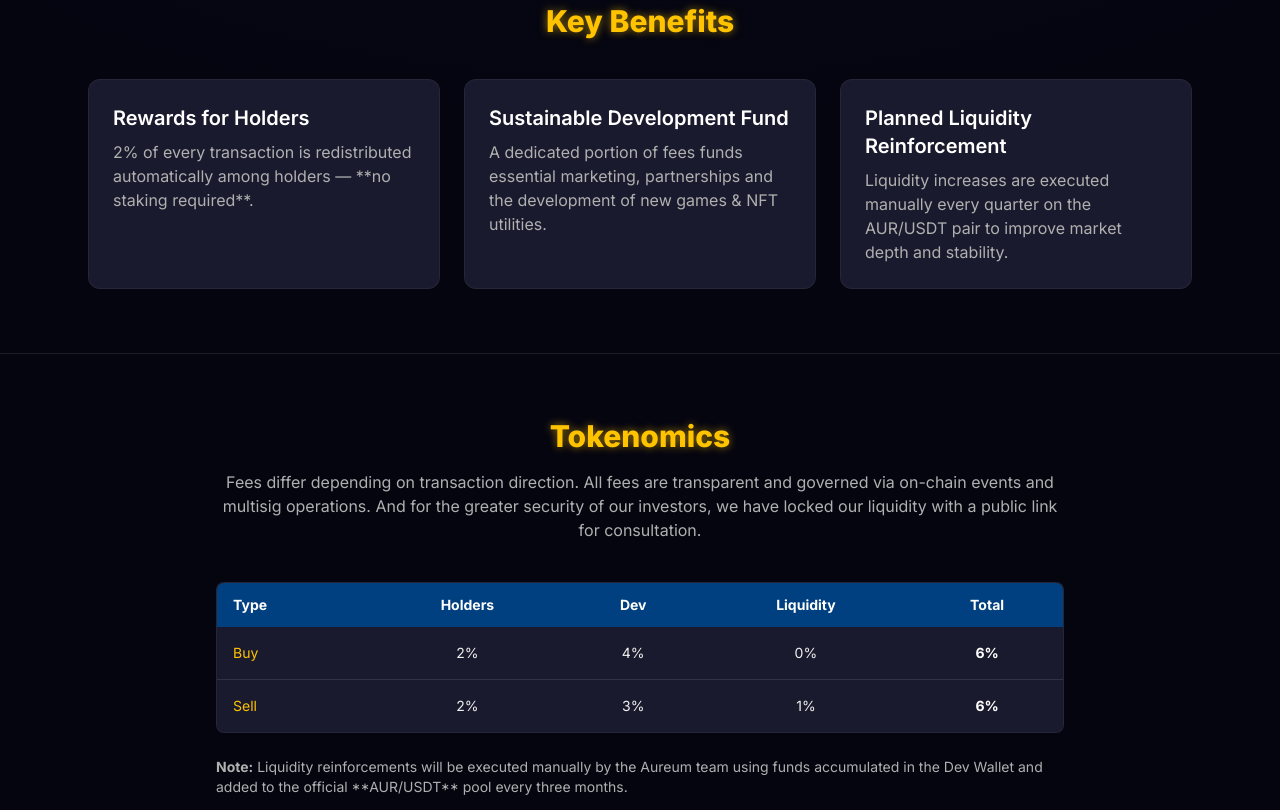
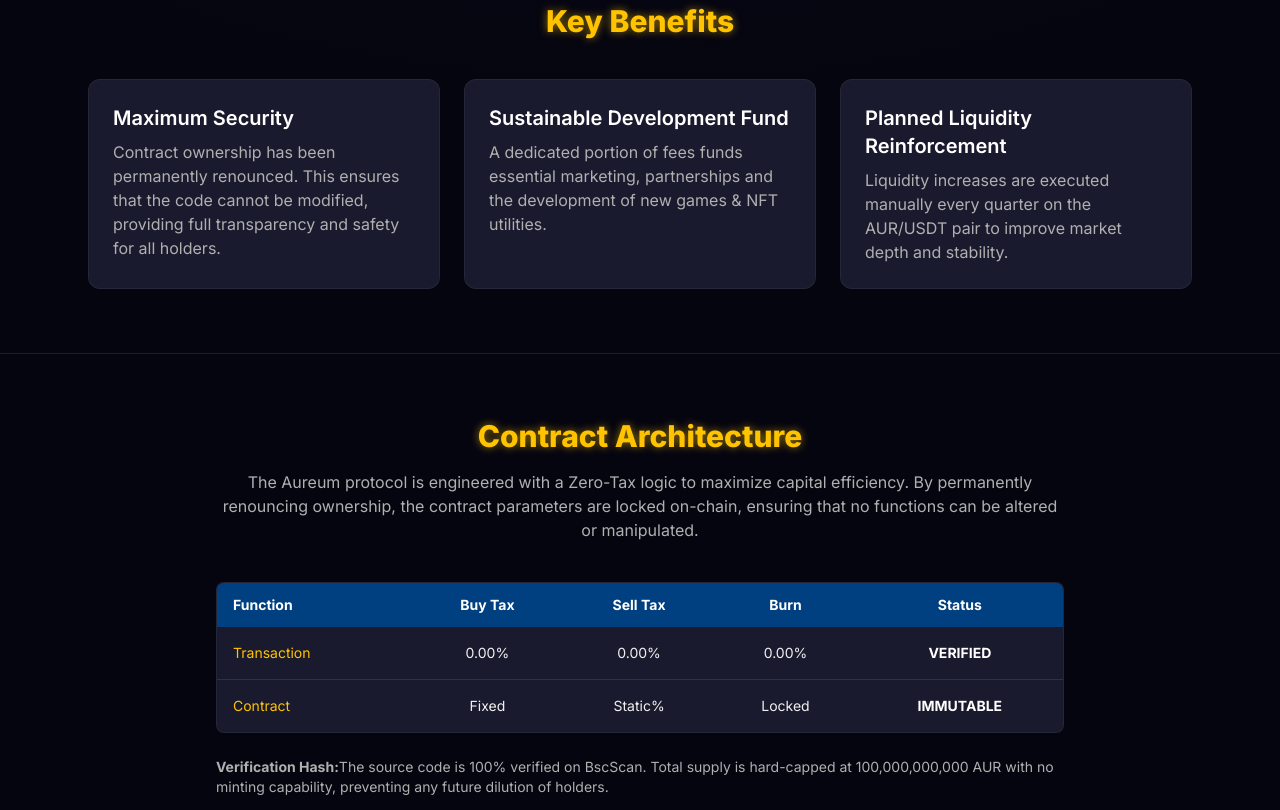
Before and after one commit to aureumsuport-beep/aureum-site, a plain HTML site: page index.html in a window 1280 px wide. Shown: the part 1430-2240 px from the top of the page. Drawn offline with nearby package versions, Linux system fonts and the light colour scheme.

Commit message:
Update contract addresses and tokenomics section

```diff
--- a/index.html
+++ b/index.html
@@ -97,12 +97,12 @@
                 <a href="#roadmap" class="text-white/80 hover:text-white glow-blue">Roadmap</a>
                 <a href="#community" class="text-white/80 hover:text-white glow-blue">Community</a>
 
-                <a href="https://pancakeswap.finance/swap?outputCurrency=0x2072fBD640d13b547261Cf13e47C96212fDE746b" target="_blank" class="ml-4 bg-glow-gold text-slate-900 px-4 py-2 rounded-full font-semibold hover:opacity-90 transition">Buy AUR</a>
+                <a href="https://pancakeswap.finance/swap?outputCurrency=0xA0396cCB01fE80A15254e1d17Cc4eF07f40FaF14" target="_blank" class="ml-4 bg-glow-gold text-slate-900 px-4 py-2 rounded-full font-semibold hover:opacity-90 transition">Buy AUR</a>
 
             </nav>
 
             <div class="md:hidden">
-                <a href="https://pancakeswap.finance/swap?outputCurrency=0x2072fBD640d13b547261Cf13e47C96212fDE746b" target="_blank" class="bg-glow-gold text-slate-900 px-4 py-2 rounded-full font-semibold hover:opacity-90 transition">Buy AUR</a>
+                <a href="https://pancakeswap.finance/swap?outputCurrency=0xA0396cCB01fE80A15254e1d17Cc4eF07f40FaF14" target="_blank" class="bg-glow-gold text-slate-900 px-4 py-2 rounded-full font-semibold hover:opacity-90 transition">Buy AUR</a>
             </div>
         </div>
     </header>
@@ -118,7 +118,7 @@
                     📄 Whitepaper
                 </a>
 
-                <a href="https://bscscan.com/token/0x2072fBD640d13b547261Cf13e47C96212fDE746b" target="_blank" class="inline-flex items-center gap-2 bg-yellow-600 text-white px-5 py-3 rounded-full font-bold hover:scale-[1.03] transition shadow-lg shadow-yellow-900/50">
+                <a href="https://bscscan.com/token/0xA0396cCB01fE80A15254e1d17Cc4eF07f40FaF14" target="_blank" class="inline-flex items-center gap-2 bg-yellow-600 text-white px-5 py-3 rounded-full font-bold hover:scale-[1.03] transition shadow-lg shadow-yellow-900/50">
                     🔗 Contract (BSC)
                 </a>
 
@@ -126,13 +126,13 @@
                     🔒 Blocked Liquidity
                 </a>
 
-                <a href="https://www.dextools.io/app/en/bnb/pair-explorer/0x2072fBD640d13b547261Cf13e47C96212fDE746b" target="_blank" class="inline-flex items-center gap-2 bg-green-500 text-slate-900 px-5 py-3 rounded-full font-bold hover:scale-[1.03] transition shadow-lg shadow-green-900/50">
+                <a href="https://www.dextools.io/app/en/bnb/pair-explorer/0xA0396cCB01fE80A15254e1d17Cc4eF07f40FaF14" target="_blank" class="inline-flex items-center gap-2 bg-green-500 text-slate-900 px-5 py-3 rounded-full font-bold hover:scale-[1.03] transition shadow-lg shadow-green-900/50">
                     📈 Live Chart (DEXT)
                 </a>
             </div>
 
             <div class="mt-10 p-5 card-component rounded-2xl">
-                <p class="text-sm text-white/80">**BSC Contract Address:** 0x2072fBD640d13b547261Cf13e47C96212fDE746b</p>
+                <p class="text-sm text-white/80">**BSC Contract Address:** 0xA0396cCB01fE80A15254e1d17Cc4eF07f40FaF14</p>
             </div>
         </div>
 
@@ -167,8 +167,8 @@
         <h2 class="text-3xl font-extrabold text-center text-sky-900 glow-gold">Key Benefits</h2>
         <div class="mt-10 grid md:grid-cols-3 gap-6">
             <div class="p-6 rounded-xl card-component hover:border-blue-400">
-                <h4 class="font-semibold text-xl text-white">Rewards for Holders</h4>
-                <p class="mt-2 text-slate-600">2% of every transaction is redistributed automatically among holders — **no staking required**.</p>
+                <h4 class="font-semibold text-xl text-white">Maximum Security</h4>
+                <p class="mt-2 text-slate-600">Contract ownership has been permanently renounced. This ensures that the code cannot be modified, providing full transparency and safety for all holders.</p>
             </div>
             <div class="p-6 rounded-xl card-component hover:border-blue-400">
                 <h4 class="font-semibold text-xl text-white">Sustainable Development Fund</h4>
@@ -183,42 +183,42 @@
 
     <section id="tokenomics" class="border-t border-b border-slate-100 py-16">
         <div class="max-w-4xl mx-auto px-6">
-            <h2 class="text-3xl font-extrabold text-center text-sky-900 glow-gold">Tokenomics</h2>
+            <h2 class="text-3xl font-extrabold text-center text-sky-900 glow-gold">Contract Architecture</h2>
 
-            <p class="mt-4 text-center text-slate-600">Fees differ depending on transaction direction. All fees are transparent and governed via on-chain events and multisig operations. And for the greater security of our investors, we have locked our liquidity with a public link for consultation.</p>
+            <p class="mt-4 text-center text-slate-600">The Aureum protocol is engineered with a Zero-Tax logic to maximize capital efficiency. By permanently renouncing ownership, the contract parameters are locked on-chain, ensuring that no functions can be altered or manipulated.</p>
 
             <div class="mt-10 overflow-x-auto rounded-lg card-component">
                 <table class="w-full text-sm tokenomics-table">
                     <thead class="bg-[#004080] text-white">
                         <tr>
-                            <th class="py-3 px-4 text-left">Type</th>
-                            <th class="py-3 px-4">Holders</th>
-                            <th class="py-3 px-4">Dev</th>
-                            <th class="py-3 px-4">Liquidity</th>
-                            <th class="py-3 px-4">Total</th>
+                            <th class="py-3 px-4 text-left">Function</th>
+                            <th class="py-3 px-4">Buy Tax</th>
+                            <th class="py-3 px-4">Sell Tax</th>
+                            <th class="py-3 px-4">Burn</th>
+                            <th class="py-3 px-4">Status</th>
                         </tr>
                     </thead>
                     <tbody class="divide-y divide-white/10">
                         <tr>
-                            <td class="py-4 px-4 text-left font-medium text-sky-900">Buy</td>
-                            <td class="py-4 px-4 text-center">2%</td>
-                            <td class="py-4 px-4 text-center">4%</td>
-                            <td class="py-4 px-4 text-center">0%</td>
-                            <td class="py-4 px-4 text-center font-bold text-white">6%</td>
+                            <td class="py-4 px-4 text-left font-medium text-sky-900">Transaction</td>
+                            <td class="py-4 px-4 text-center">0.00%</td>
+                            <td class="py-4 px-4 text-center">0.00%</td>
+                            <td class="py-4 px-4 text-center">0.00%</td>
+                            <td class="py-4 px-4 text-center font-bold text-white">VERIFIED</td>
                         </tr>
                         <tr>
-                            <td class="py-4 px-4 text-left font-medium text-sky-900">Sell</td>
-                            <td class="py-4 px-4 text-center">2%</td>
-                            <td class="py-4 px-4 text-center">3%</td>
-                            <td class="py-4 px-4 text-center">1%</td>
-                            <td class="py-4 px-4 text-center font-bold text-white">6%</td>
+                            <td class="py-4 px-4 text-left font-medium text-sky-900">Contract</td>
+                            <td class="py-4 px-4 text-center">Fixed</td>
+                            <td class="py-4 px-4 text-center">Static%</td>
+                            <td class="py-4 px-4 text-center">Locked</td>
+                            <td class="py-4 px-4 text-center font-bold text-white">IMMUTABLE</td>
                         </tr>
                     </tbody>
                 </table>
             </div>
 
             <div class="mt-6 text-sm text-slate-600">
-                <p><strong>Note:</strong> Liquidity reinforcements will be executed manually by the Aureum team using funds accumulated in the Dev Wallet and added to the official **AUR/USDT** pool every three months.</p>
+                <p><strong>Verification Hash:</strong>The source code is 100% verified on BscScan. Total supply is hard-capped at 100,000,000,000 AUR with no minting capability, preventing any future dilution of holders.</p>
             </div>
         </div>
     </section>
```
